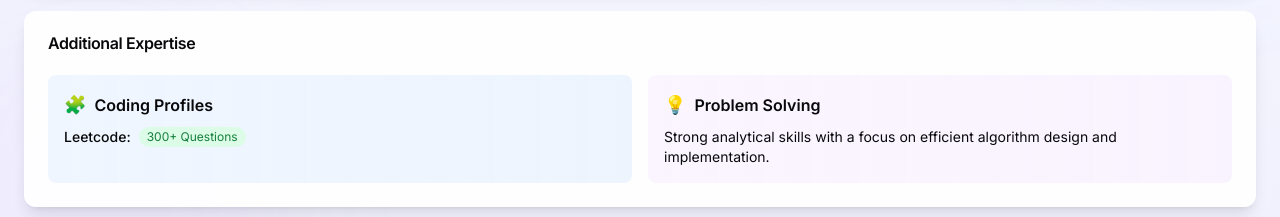
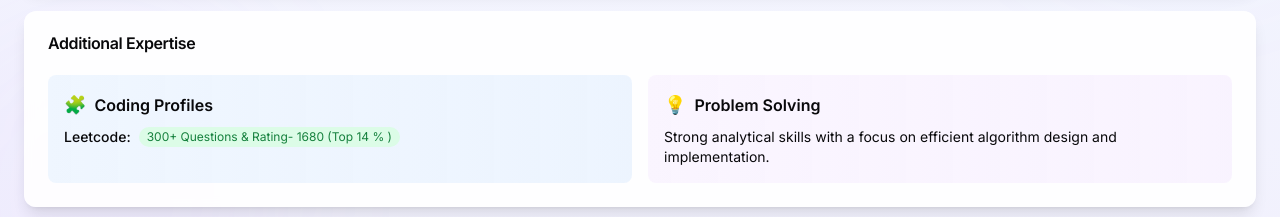
Before and after one commit to Abhishhek-Verma/Portfolio-Website, a Next.js app: page / in a window 1280 px wide. Shown: the part 2560-2777 px from the top of the page. Built offline with nearby package versions, Linux system fonts and the light colour scheme.

Commit message:
Update SkillsSection.tsx

```diff
--- a/src/components/sections/SkillsSection.tsx
+++ b/src/components/sections/SkillsSection.tsx
@@ -135,7 +135,7 @@ export default function SkillsSection() {
                   <p className="text-sm mb-1 flex items-center">
                     <span className="font-medium">Leetcode:</span>
                     <span className="ml-2 px-2 py-0.5 bg-green-100 dark:bg-green-900/30 text-green-700 dark:text-green-300 text-xs rounded-full">
-                      300+ Questions
+                      300+ Questions & Rating- 1680 (Top 14 % )
                     </span>
                   </p>
                 </div>
```
